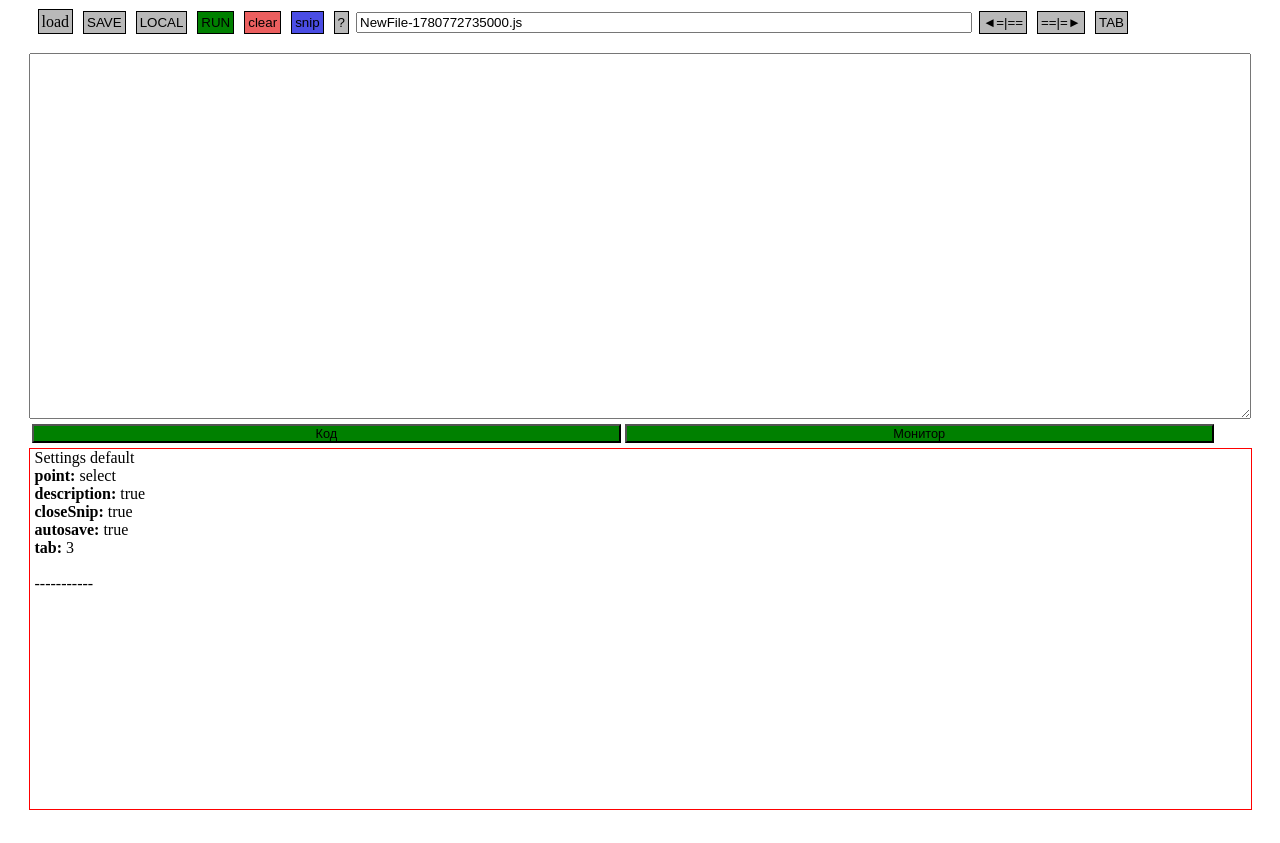
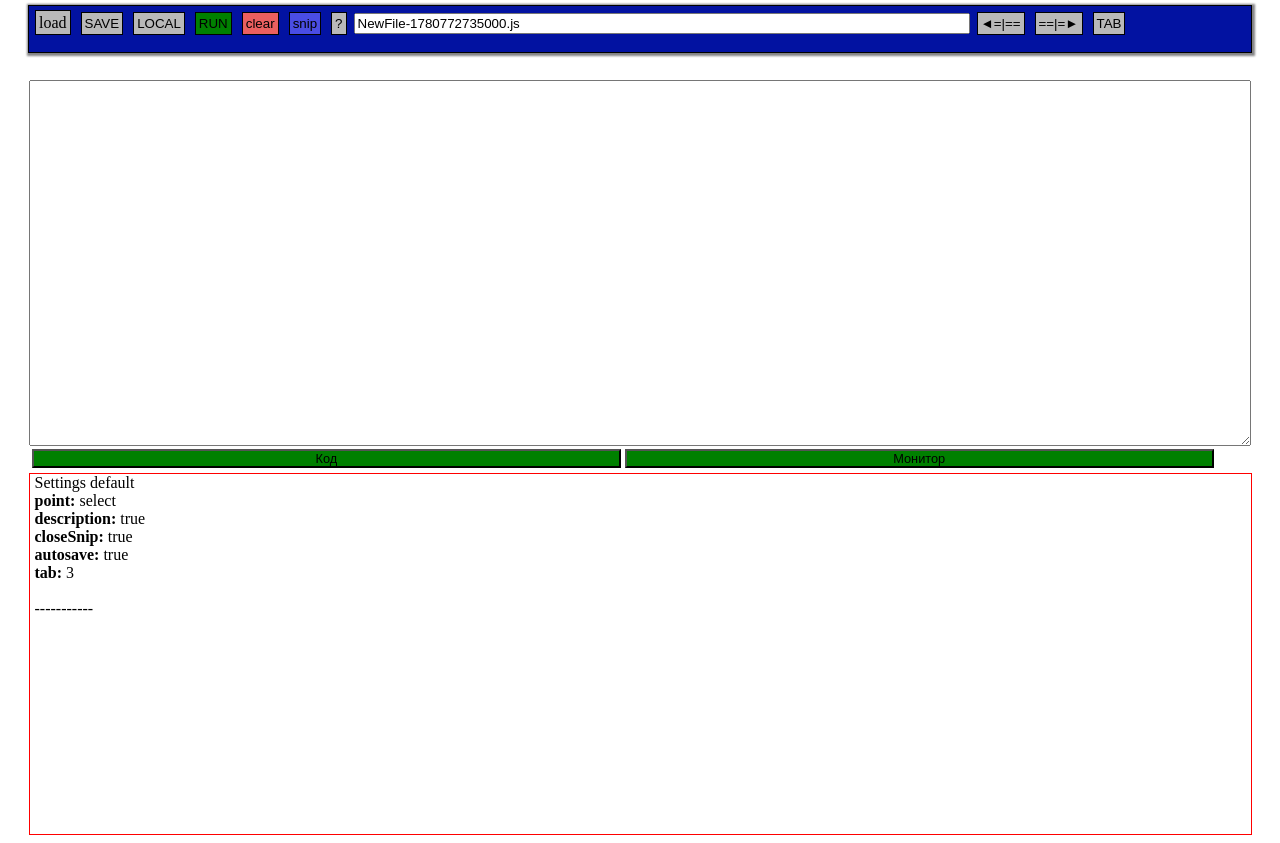
Before and after one commit to TheSamozvanec/JSsandbox, a plain HTML site: page index.html in a window 1280 px wide. Before the commit the page ends 818 px from the top, so only its background shows below. Drawn offline with Linux system fonts and the light colour scheme.

Commit message:
fixL bag snipped

```diff
--- a/style.css
+++ b/style.css
@@ -3,6 +3,16 @@ body>div{
     padding-left: 5px;
     width: 95vw;
     min-height:5vh;
+}
+#tools{
+    position: fixed;
+    left: 50%;
+    top: 0;
+    transform: translate(-50%);
+    padding: 3px;
+    background: rgb(2, 18, 161);
+    border: 1px solid black;
+    box-shadow: 1px 1px 2px 2px rgb(131, 131, 134);
 }
 #windows{
     margin: 1px auto;
@@ -30,7 +40,8 @@ body>div{
 #tools>button:active, #lab:active{background: rgba(95, 95, 97, 1);}
 #code{
     display: block;
-    margin: 5px auto;
+    margin: 3px auto;
+    margin-top: 5rem;
     width:95vw;
     height:45vh;
     resize:horizontal;
@@ -58,7 +69,7 @@ body>div{
     top: 10vh;
     left: 80vw;
     width: 162px;
-    min_height: 20vh;
+    min-height: 20vh;
     border: 1px solid black;
 }
 #keyboard button {
```
Also changed, not shown: script.js.
